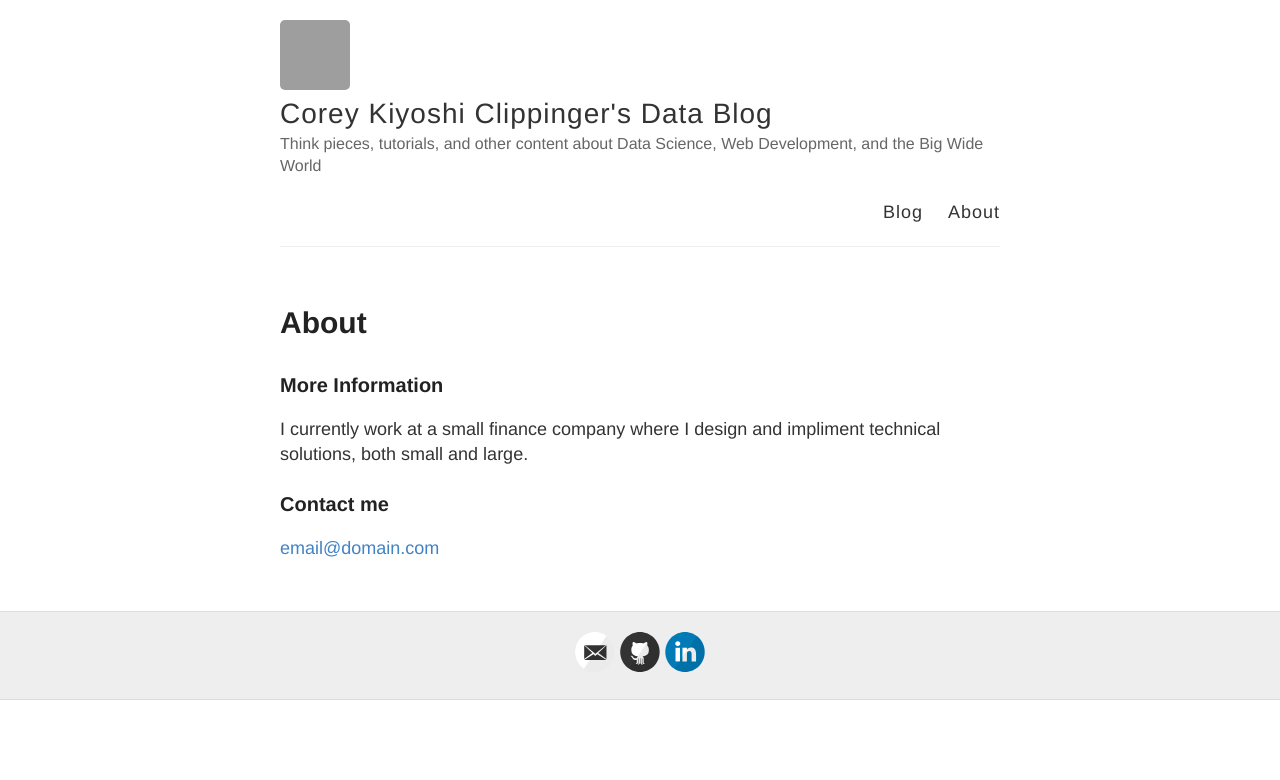
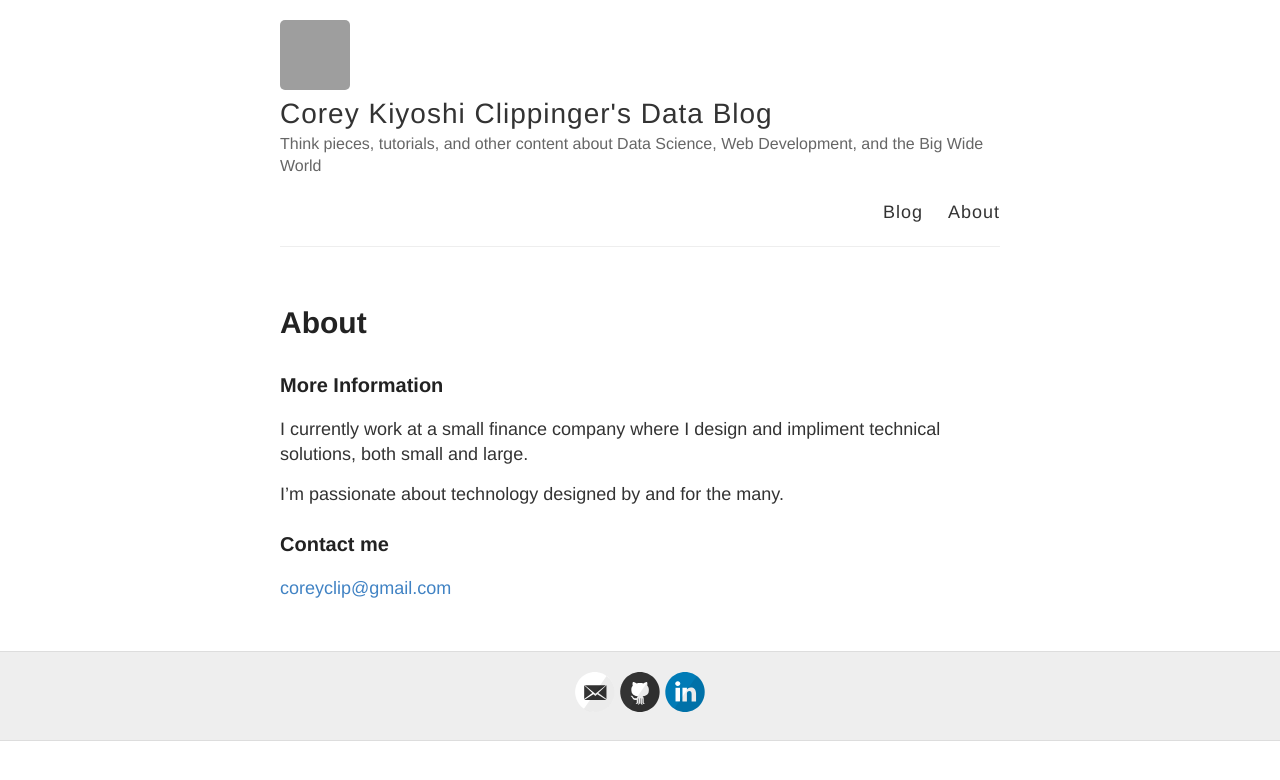
Before and after one commit to coreyclip/coreyclip.github.io, a Jekyll site: the page built from about.md, in a window 1280 px wide. Shown: the top 780 px of the page. Built offline with Jekyll 4.4.1, drawn with Linux system fonts in a browser that asks for light colours; grey boxes are pictures that could not be loaded.

Commit message:
changed yaml

```diff
--- a/about.md
+++ b/about.md
@@ -10,7 +10,9 @@ permalink: /about/
 
 I currently work at a small finance company where I design and impliment technical solutions, both small and large.
 
+I'm passionate about technology designed by and for the many.
+
 
 ### Contact me
 
-[email@domain.com](mailto:email@domain.com)
+[coreyclip@gmail.com](mailto:coreyclip@gmail.com)
--- a/style.scss
+++ b/style.scss
@@ -28,6 +28,7 @@ body {
   max-width: 740px;
   padding: 0 10px;
   width: 100%;
+  background-color:'#efd6ac'
 }
 
 h1, h2, h3, h4, h5, h6 {
```
Also changed, not shown: _posts/2019-3-7-Paths-forward.md (+1 -1 lines), _posts/2019-3-8-Quant-Yourself1.md (+1 -1 lines), 1 other file.
